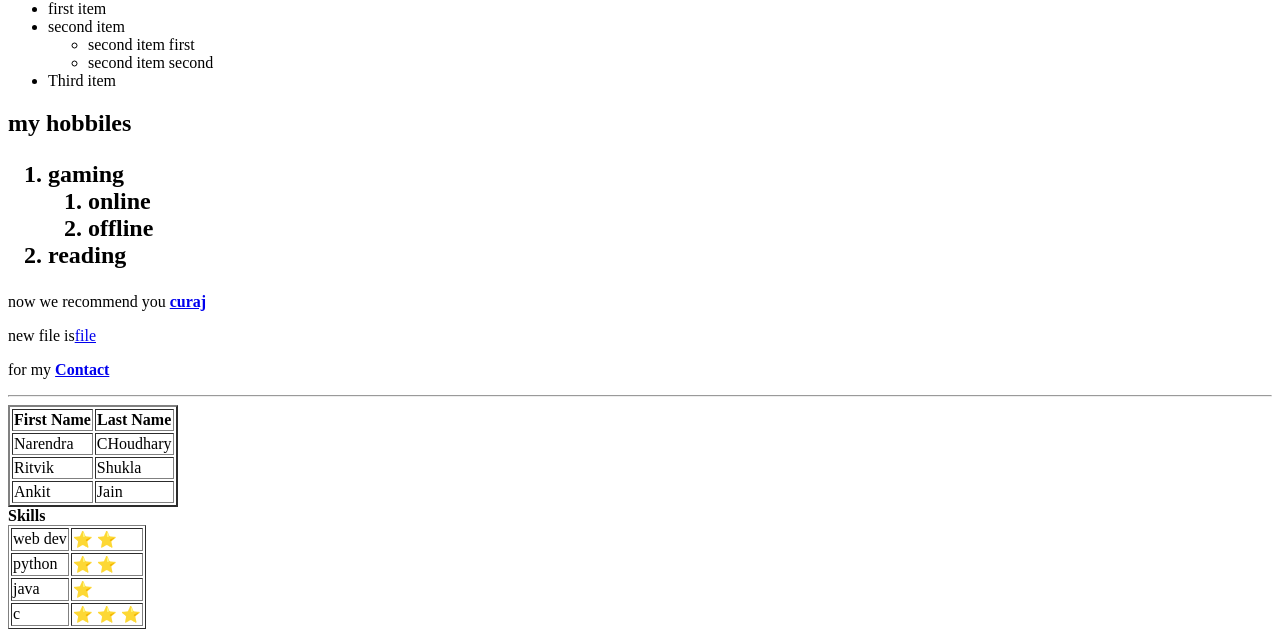
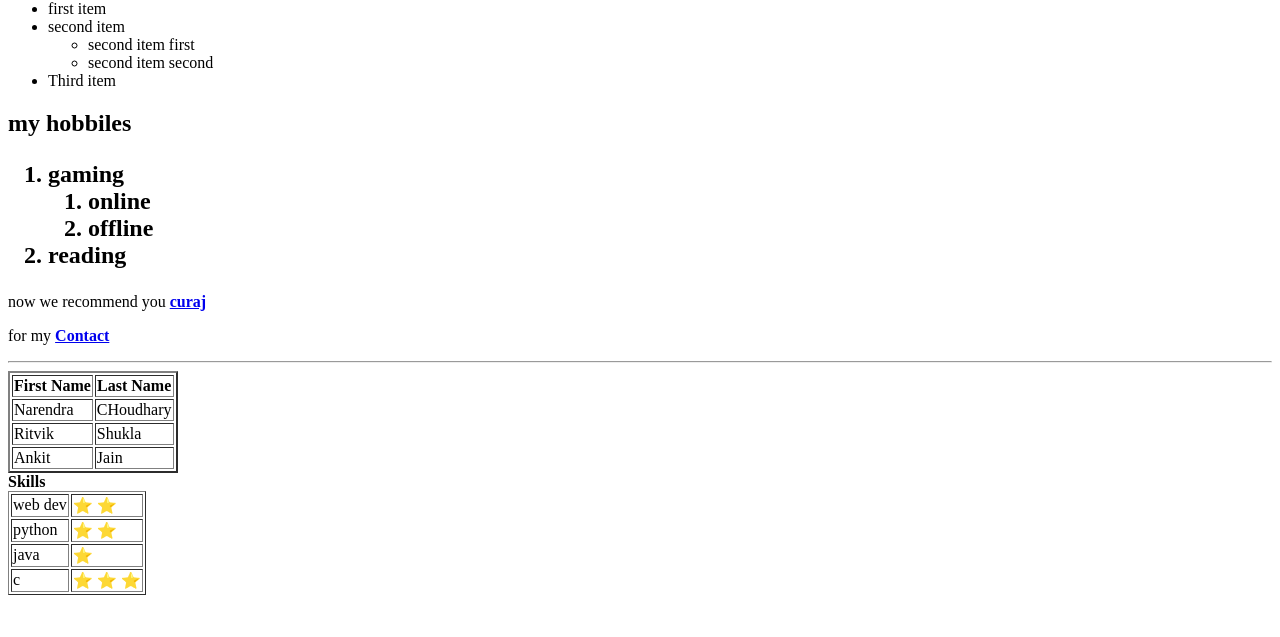
Before and after one commit to narendragiyad/first, a plain HTML site: page index.html in a window 1280 px wide. Shown: the part 1595-2232 px from the top of the page. After the commit the page ends 2198 px from the top, so only its background shows below. Drawn offline with Linux system fonts and the light colour scheme.

Commit message:
Update index.html

```diff
--- a/index.html
+++ b/index.html
@@ -50,7 +50,6 @@
        </ol>
     </h2>
     <p> now we recommend you <strong><a href="https://www.curaj.ac.in/" target="_blank">curaj</a></strong></p>
-    <p>new file is<a href="1.html">file</a> </p>
     <p>for my <strong><a href="contact.html">Contact</a></strong></p>
     <hr>
     <table border="2">
```
